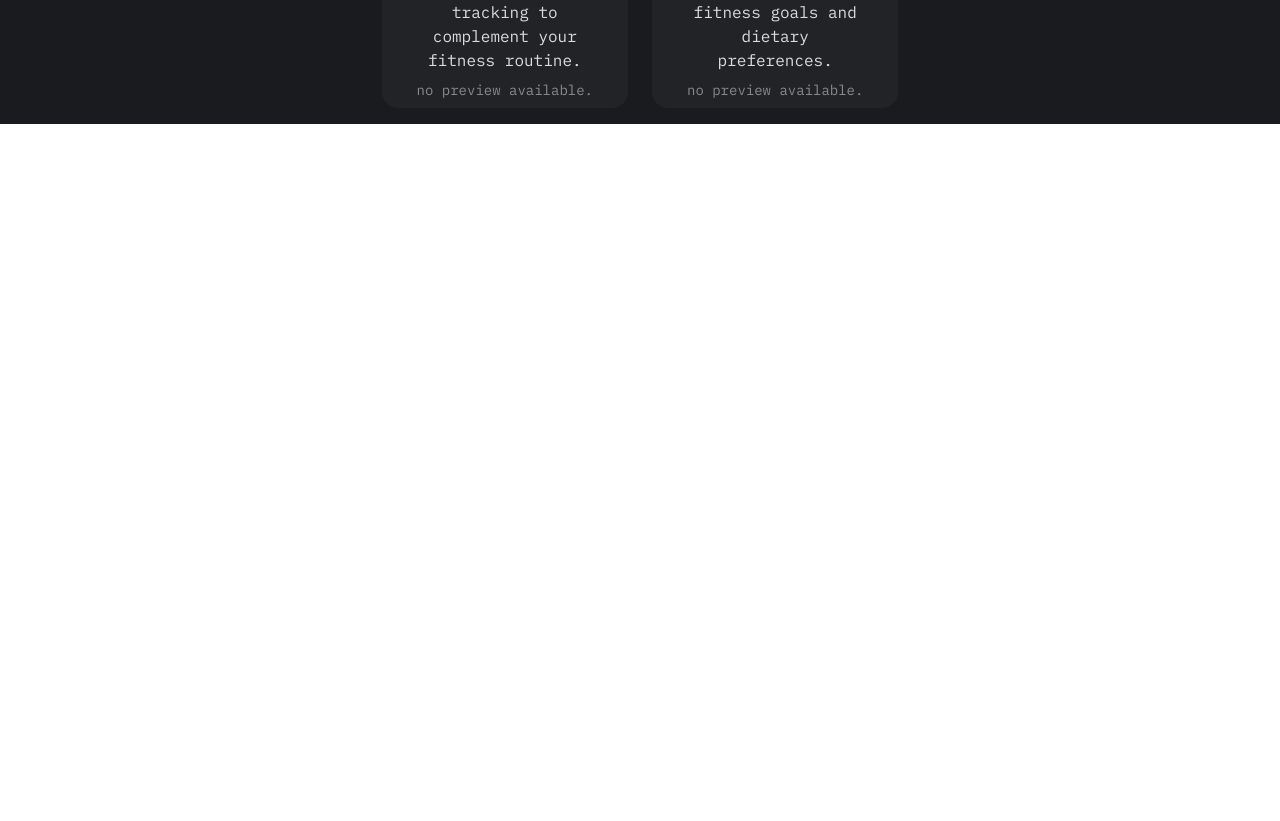
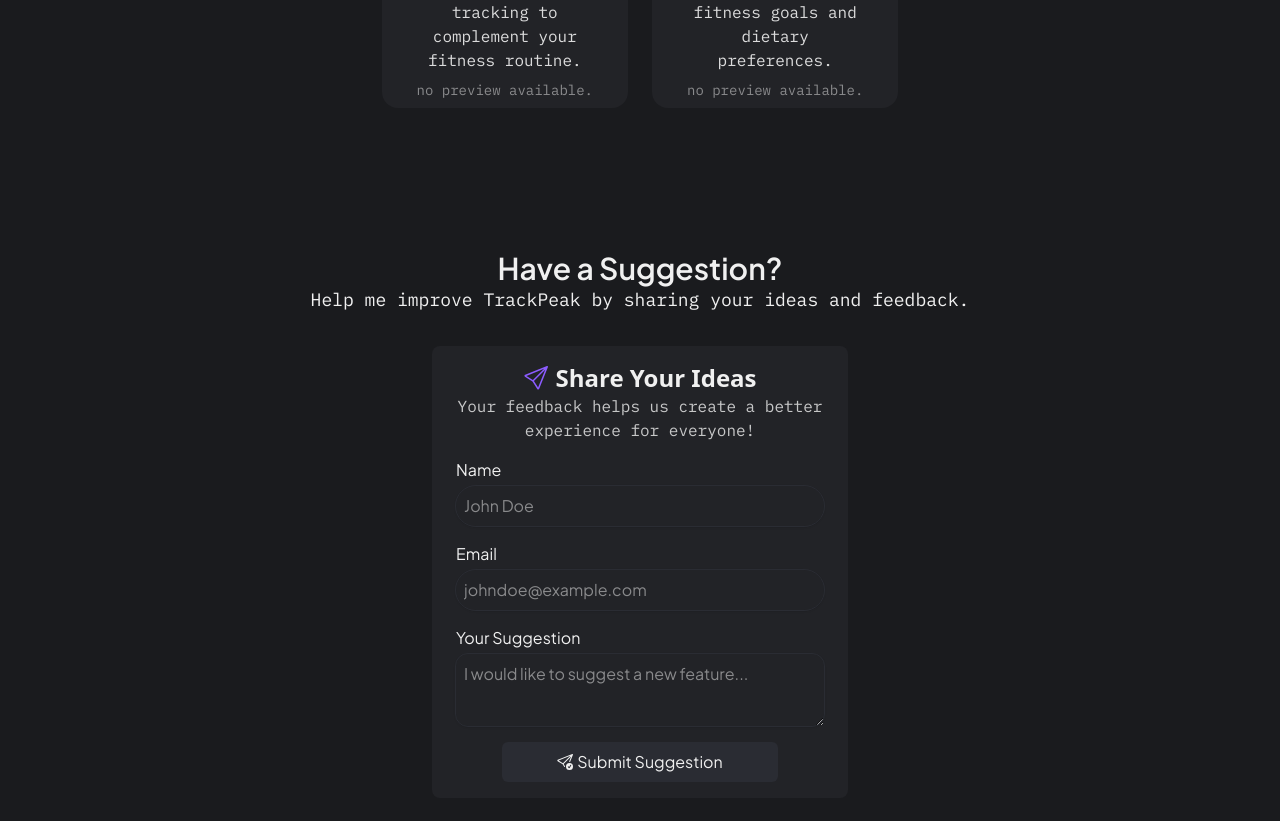
Before and after one commit to curtasdeveloper/glow-log, a React (Vite) app: page / in a window 1280 px wide. Shown: the part 2821-3642 px from the top of the page. Before the commit the page ends 2945 px from the top, so only its background shows below. Built offline with nearby package versions, Linux system fonts and the light colour scheme; a web font is replaced by a local one.

Commit message:
Almost compellete homepage

```diff
--- a/src/home-page/HomePage.jsx
+++ b/src/home-page/HomePage.jsx
@@ -3,6 +3,8 @@ import Header from './components/Header'
 import HomeSection from './components/HomeSection'
 import AboutSection from './components/AboutSection'
 import FeaturesSection from './components/FeaturesSection'
+import SuggestionSection from './components/SuggestionSection'
+import Footer from './components/Footer'
 import Filler from './reusable-component/Filler'
 
 
@@ -14,6 +16,8 @@ function HomePage() {
             <AboutSection />
             <Filler />
             <FeaturesSection />
+            <SuggestionSection />
+            <Footer />
         </>
     )
 }
--- a/src/home-page/components/AboutSection.jsx
+++ b/src/home-page/components/AboutSection.jsx
@@ -15,10 +15,10 @@ function List({icon, text}) {
 function AboutSection() {
     return (
         <>
-            <div id='about-container'
+            <div
                 className='bg-background-black text-foreground-white flex flex-col gap-12 py-5'
             >
-                <header className='flex flex-col gap-4 items-center'>
+                <header id='about-container' className='flex flex-col gap-4 items-center'>
                     <h1 className='text-4xl font-title font-semibold text-center'>About <span className='text-primary-purple'>TrackPeak</span></h1>
                     <p className='text-lg font-heading opacity-70 text-center lg:w-1/2 sm:px-4'>
                         Built for those who strive for better, TrackPeak combines fitness and tech to help you track smarter, stay consistent, and reach your peak.
--- a/src/home-page/components/FeaturesSection.jsx
+++ b/src/home-page/components/FeaturesSection.jsx
@@ -1,5 +1,5 @@
 import '../../style/index.css'
-import { AiTwotoneSetting } from "react-icons/ai";
+import { PiCalculatorThin } from "react-icons/pi";
 import { CiPen } from "react-icons/ci";
 import { PiTimerBold } from "react-icons/pi";
 import { GiForkKnifeSpoon } from "react-icons/gi";
@@ -7,10 +7,11 @@ import { IoNutrition } from "react-icons/io5";
 import FeatureCard from '../reusable-component/card/FeatureCard';
 import FutureFeatureCard from '../reusable-component/card/FutureFeatureCard';
 
+
 function Features() {
     const cardCoreFeaturesContent = [
         {
-            icon: <AiTwotoneSetting className='size-10 text-primary-purple'/>,
+            icon: <PiCalculatorThin className='size-10 text-primary-purple'/>,
             heading: "Fitness Tools",
             text: "BMI calculator, calorie generator, and other essential fitness calculation tools to optimize your health metrics."
         },
@@ -39,8 +40,8 @@ function Features() {
     ]
     return(
         <>
-            <div id="features-container" className='bg-background-black py-4'>
-                <div className='bg-background-black text-foreground-white py-5'>
+            <div className='bg-background-black py-4'>
+                <div id="features-container" className='bg-background-black text-foreground-white py-5'>
                     <header className='flex flex-col gap-4 items-center'>
                         <h1 className='text-3xl font-title font-semibold text-center'>Tools that will Fuel your <span className='text-primary-purple'>Peak</span></h1>
                         <p className='text-lg font-heading opacity-70 text-center lg:w-1/2 sm:px-4'>
--- /dev/null
+++ b/src/home-page/components/Footer.jsx
@@ -0,0 +1,13 @@
+import '../../style/index.css'
+
+function Footer() {
+    return (
+        <>
+            <footer className='bg-background-black h-[50vh] w-full border-t border-background-tertiary'>
+
+            </footer>
+        </>
+    )
+}
+
+export default Footer
--- a/src/home-page/components/Header.jsx
+++ b/src/home-page/components/Header.jsx
@@ -23,7 +23,7 @@ function Header() {
                 <nav id='navigation-container' className='hidden lg:block '>
                     <ul className='flex lg:gap-6 xl:gap-8'>
                         <li className='text-foreground-white font-heading'><a href="#about-container">About</a></li>
-                        <li className='text-foreground-white font-heading'><a href="#">Features</a></li>
+                        <li className='text-foreground-white font-heading'><a href="#features-container">Features</a></li>
                     </ul>
                 </nav>
                 <div id='hamburger-container' className='block lg:hidden'>
@@ -35,10 +35,10 @@ function Header() {
                 <nav className='z-20 p-6 bg-background-secondary h-[100vh] w-9/10 md:max-lg:w-1/2 lg:hidden fixed top-0 right-0'>
                     <ul className='flex flex-col gap-2 items-center'>
                         <li className='text-foreground-white font-heading text-xl'>
-                            <a href="#">About</a>
+                            <a href="#about-container">About</a>
                         </li>
                         <li className='text-foreground-white font-heading text-xl'>
-                            <a href="#">Features</a>
+                            <a href="#features-container">Features</a>
                         </li>
                         <li onClick={handleSideBarVisibility} className='text-foreground-white font-heading underline underline-offset-4 cursor-pointer font-light text-lg'>Close</li>
                     </ul>
--- /dev/null
+++ b/src/home-page/components/SuggestionSection.jsx
@@ -0,0 +1,44 @@
+import '../../style/index.css'
+import { BsSend } from "react-icons/bs";
+import { BsSendCheck } from "react-icons/bs";
+
+function SuggestionSection() {
+    return (
+        <>
+            <div className='h-[100vh] p-4 bg-background-black text-foreground-white flex flex-col items-center justify-center gap-8'>
+                <header className='flex flex-col items-center justify-center'>
+                    <h1 className='text-3xl font-semibold font-title'>Have a Suggestion?</h1>
+                    <p className='text-center font-heading text-lg'>Help me improve <span>TrackPeak</span> by sharing your ideas and feedback.</p>
+                </header>
+                <form action="" className='bg-background-secondary rounded-lg p-4 flex flex-col items-center justify-center gap-4 w-full sm:w-3/4 md:w-1/2 lg:w-1/2 xl:w-1/3 lg:px-6'>
+                    <header>
+                        <div className='flex items-center justify-center gap-2'>
+                            <BsSend className='text-primary-purple text-2xl'/>
+                            <h1 className='text-2xl font-bold'>Share Your Ideas</h1>
+                        </div>
+                        <p className='text-center font-heading text-md opacity-80'>Your feedback helps us create a better experience for everyone!</p>
+                    </header>
+                    <div className='flex flex-col gap-1 w-full'>
+                        <label className='font-title text-md ' htmlFor="name">Name</label>
+                        <input placeholder='John Doe' className='p-2 font-title rounded-full shadow-sm bg-background-secondary outline outline-background-tertiary focus:outline-background-purple-lining ' type="text" name="name" id="name" />
+                    </div>
+                    <div className='flex flex-col gap-1 w-full'>
+                        <label className='font-title text-md ' htmlFor="">Email</label>
+                        <input placeholder='johndoe@example.com' className='p-2 font-title rounded-full shadow-sm bg-background-secondary outline outline-background-tertiary focus:outline-background-purple-lining' type="email" name="email" id="email" />
+                    </div>
+                    <div className='flex flex-col gap-1 w-full'>
+                        <label className='font-title text-md ' htmlFor="">Your Suggestion</label>
+                        <textarea placeholder='I would like to suggest a new feature...' className='h-18 p-2 rounded-xl shadow-sm bg-background-secondary font-title outline outline-background-tertiary focus:outline-background-purple-lining' type="text" name="suggestion" id="suggestion" />
+                    </div>
+
+                    <button type="submit" className='flex items-center justify-center gap-1 rounded-md h-10 w-1/2 md:w-3/4 bg-background-tertiary font-title hover:bg-primary-purple duration-150'>
+                        <BsSendCheck className='text-foreground-white'/>
+                        <span>Submit Suggestion</span>
+                    </button>
+                </form>
+            </div>
+        </>
+    )
+}
+
+export default SuggestionSection
--- a/src/home-page/reusable-component/button/PurpleButton.jsx
+++ b/src/home-page/reusable-component/button/PurpleButton.jsx
@@ -2,7 +2,7 @@ import '../../../style/index.css'
 function PurpleButton({text}) {
     return (
         <>
-            <button className='bg-primary-purple text-foreground-white h-12 rounded-md px-4 font-heading'>{text}</button>
+            <button className='bg-primary-purple text-foreground-white h-12 rounded-md px-4 font-heading duration-100 hover:scale-95 active:scale-90'>{text}</button>
         </>
     )
 }
--- a/src/style/index.css
+++ b/src/style/index.css
@@ -4,6 +4,7 @@
     --color-background-primary: #1a1b1e;
     --color-background-secondary: #222327;
     --color-background-tertiary: #2a2c33;
+    --color-background-purple-lining: #8c5cff;
     --color-background-black: #1a1b1e;
     --color-foreground-white: #f0f0f0;
     --color-primary-purple: #8c5cff;
```
Also changed, not shown: src/home-page/reusable-component/card/FeatureCard.jsx (+19 -6 lines).
